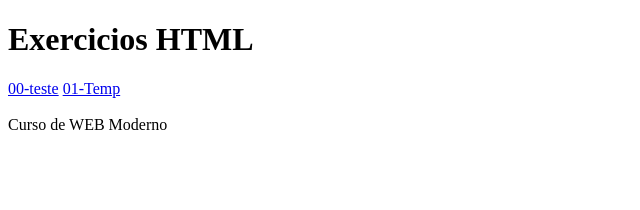
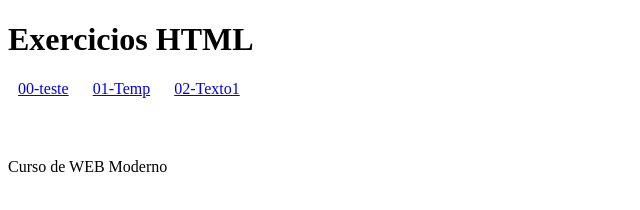
Before and after one commit to wandersoncsouza/Desenvolvimento-WEB-Avancado-2020, a website: page html/www/index.html in a window 1280 px wide. Shown: the whole page, without its empty margins (0-640 px from the left). Drawn offline with Linux system fonts and the light colour scheme.

Commit message:
Aula 185 - Texto para html

```diff
--- a/html/www/index.html
+++ b/html/www/index.html
@@ -5,6 +5,17 @@
   <meta name="viewport" content="width=device-width, initial-scale=1.0">
   <meta http-equiv="X-UA-Compatible" content="ie=edge">
   <title>Document</title>
+  <style>
+    #conteudo{
+      padding: 30px 0px;
+    }
+    header h1, footer{
+      //text-align: center;
+    }
+    nav a{
+      padding: 0px 10px;
+    }
+  </style>
 </head>
 <body>
   <header>
@@ -13,10 +24,10 @@
   <nav>
     <a href="exercicios/teste.html">00-teste</a>
     <a href="exercicios/temp.html">01-Temp</a>
+    <a href="exercicios/texto1.html">02-Texto1</a>
   </nav>
   <section id="conteudo"></section>
   <footer>
-    <br>
     Curso de WEB Moderno
   </footer>
   <script>
```
Also changed, not shown: html/www/exercicios/texto1.html (added, +5 -0 lines), html/www/exercicios/textopuro.html (added, +1 -0 lines), 1 other file.
